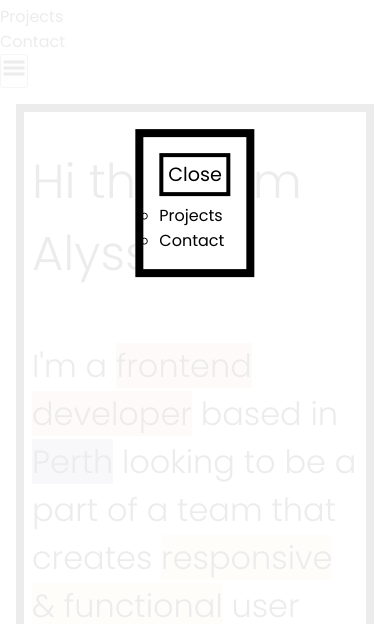
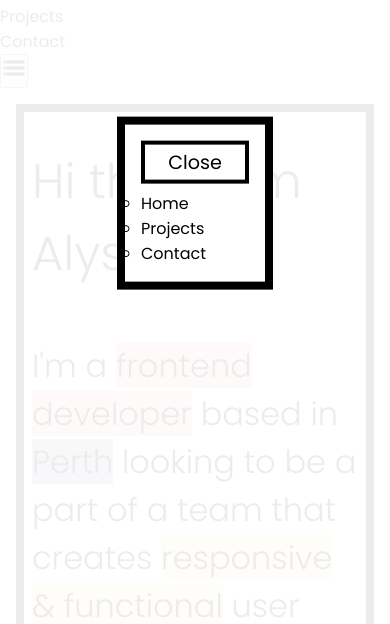
Before and after one commit to alyssathi/portfolio, a Gatsby site: page / in a window 390 px wide. Both pictures are taken after a click on the button 14 px from the left and 290 px from the top of the page. Shown: the part 219-843 px from the top of the page. Built offline with nearby package versions, Linux system fonts and the light colour scheme; Gatsby itself is replaced by a stand-in of ours.

Commit message:
added home button to phone display menu & saved darkmode to localStorage

```diff
--- a/gatsby-config.js
+++ b/gatsby-config.js
@@ -6,6 +6,14 @@
 
 module.exports = {
   /* Your site config here */
+  siteMetadata: {
+    title: "Alyssa Thi Portfolio",
+    titleTemplate: "Frontend Web Developer",
+    description:
+      "The gateway to all things Alyssa, at least in terms of web development! Get contact links to projects and contact details here.",
+    url: "https://www.alyssathi.dev", // No trailing slash allowed!
+    image: "/favicon.ico", // Path to your image you placed in the 'static' folder
+  },
   plugins: [
     `gatsby-plugin-sass`,
     {
--- a/src/components/layout/darkMode/index.jsx
+++ b/src/components/layout/darkMode/index.jsx
@@ -1,5 +1,5 @@
 import React from "react"
-import { useContext } from "react"
+import { useContext, useEffect } from "react"
 import { BsBrightnessHigh, BsMoon } from "react-icons/bs"
 import { ThemeContext, themeHelper } from "./../../../pages/index"
 
@@ -11,6 +11,19 @@ export function DarkMode() {
     <BsBrightnessHigh color="white" size="2rem" />,
     <BsMoon size="2rem" />
   )
+
+  const DARKMODE_STORAGE_KEY = "alyssathi.darkMode"
+
+  useEffect(() => {
+    const darkModeJSON = localStorage.getItem(DARKMODE_STORAGE_KEY)
+    if (darkModeJSON !== null) {
+      setTheme(JSON.parse(darkModeJSON))
+    }
+  }, [])
+
+  useEffect(() => {
+    localStorage.setItem(DARKMODE_STORAGE_KEY, JSON.stringify(theme))
+  }, [theme])
 
   return (
     <>
--- a/src/components/layout/header/header.module.scss
+++ b/src/components/layout/header/header.module.scss
@@ -98,6 +98,7 @@ $pastel-blue: #9bd2cd;
   @include item-container();
   display: flex;
   align-items: center;
+  justify-content: center;
 }
 
 .list-item-right-menu:hover {
--- a/src/components/layout/header/index.jsx
+++ b/src/components/layout/header/index.jsx
@@ -82,6 +82,23 @@ export function Header() {
                 <div>
                   <ul>
                     <AnchorLink
+                      to="/#landing"
+                      className={headerStyles.listItemText}
+                    >
+                      <li
+                        onClick={closeMenu}
+                        className={`${
+                          headerStyles.listItemRightMenu
+                        } ${themeHelper(
+                          theme,
+                          headerStyles.listItemRightMenuDark,
+                          null
+                        )}`}
+                      >
+                        Home
+                      </li>
+                    </AnchorLink>
+                    <AnchorLink
                       to="/#projects"
                       onClick={closeMenu}
                       className={headerStyles.listItemText}
--- a/src/components/modal/modal.module.scss
+++ b/src/components/modal/modal.module.scss
@@ -13,6 +13,7 @@ $pastel-purple: #9f8fb0;
   display: flex;
   flex-direction: column;
   flex-wrap: wrap;
+  width: 40vw;
 }
 
 .containerDark {
--- a/src/components/projects/projectCard/projectCard.module.scss
+++ b/src/components/projects/projectCard/projectCard.module.scss
@@ -13,7 +13,6 @@
   height: 70vh;
 
   @include respond(tablet-landscape) {
-    height: 50vh;
     width: 100%;
     margin-top: 1rem;
   }
@@ -27,4 +26,5 @@
   display: flex;
   flex-direction: column;
   margin-top: 0.5rem;
+  height: min-content;
 }
```
